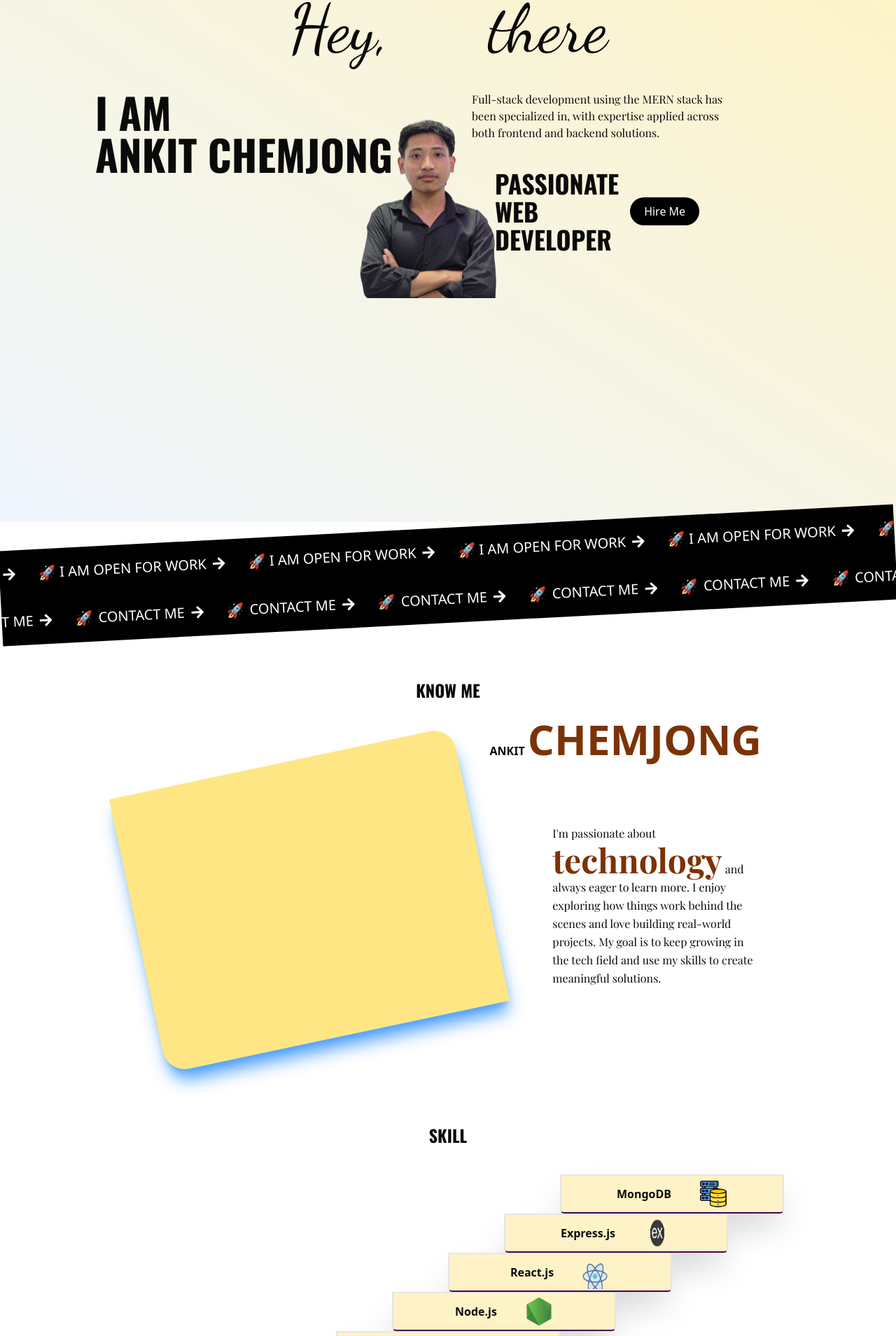
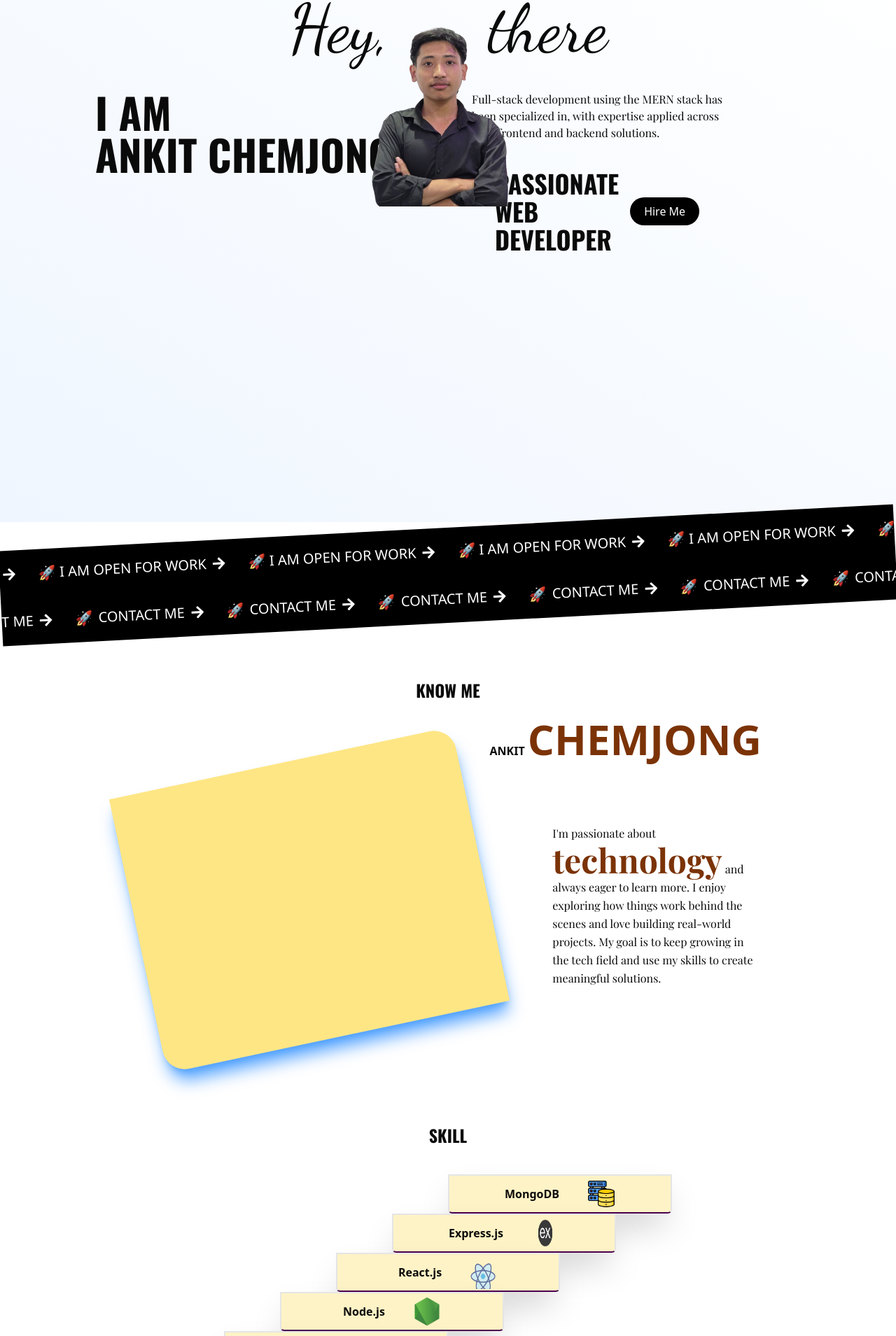
Before and after one commit to AnkitChemjong/Portfolio_Ankit_Chemjong, a Next.js app: page / in a window 1280 px wide. Shown: the part 134-2043 px from the top of the page at 70% size. Built offline with nearby package versions, Linux system fonts and the light colour scheme.

Commit message:
updated scroll animation

```diff
--- a/src/app/page.tsx
+++ b/src/app/page.tsx
@@ -8,31 +8,68 @@ import Footer from "@/components/Footer";
 import Contact from "@/components/Contact";
 import Image from 'next/image';
 import { motion, useTransform, useScroll } from "framer-motion";
+import { useEffect, useState } from "react";
 
 
 export default function Home() {
   const { scrollY } = useScroll(); // get vertical scroll value
 
-  // Map scrollY to movement of image div
-  const y = useTransform(scrollY, [0, 600], [0, 900]); // moves down as you scroll
-  const x = useTransform(scrollY, [0, 600], [0, 100]); // optional horizontal shift
-  const scale = useTransform(scrollY, [0, 600], [1, 1.1]); // optional zoom
+  const [scrollRange, setScrollRange] = useState([0, 600]);
+  const [yRange, setYRange] = useState([0, 980]);
+  const [xRange, setXRange] = useState([0, -220]);
+  const [scaleRange, setScaleRange] = useState([1, 1.1]);
+  const [rotateRange, setRotateRange] = useState([0, -15]);
+
+  useEffect(() => {
+    const updateRanges = () => {
+      if (window.innerWidth <768) {
+        // mobile
+        setScrollRange([0, 700]);
+        setYRange([0, 890]);
+        setXRange([0, 0]);
+        setScaleRange([1, 0.9]); // smaller zoom for mobile
+        setRotateRange([0, -14]);  // smaller rotation for mobile
+      } else if (window.innerWidth <1024) {
+        // tablet
+        setScrollRange([0, 600]);
+        setYRange([0, 750]);
+        setXRange([0, -110]);
+        setScaleRange([1, 0.9]);
+        setRotateRange([0, -15]);
+      } else {
+        // desktop
+        setScrollRange([0, 800]);
+        setYRange([0, 980]);
+        setXRange([0, -220]);
+        setScaleRange([1, 1.1]);
+        setRotateRange([0, -15]);
+      }
+    };
+    updateRanges();
+    window.addEventListener("resize", updateRanges);
+    return () => window.removeEventListener("resize", updateRanges);
+  }, []);
+
+  const y = useTransform(scrollY, scrollRange, yRange);
+  const x = useTransform(scrollY, scrollRange, xRange);
+  const scale = useTransform(scrollY, scrollRange, scaleRange);
+  const rotate = useTransform(scrollY, scrollRange, rotateRange);
   return (
-    <div id="home" className="overflow-x-hidden">
+    <div id="home" className="overflow-x-hidden relative">
      <NavbarAnkit/>
-    <div className="w-screen h-fit lg:h-screen relative bg-gradient-to-tr from-blue-50 to-amber-100 mt-19 md:mt-20 md:px-48 z-0 px-10 py-2 md:mb-2 overflow-y-auto">
+      <motion.div
+      style={{ y, x, scale,rotate }}
+       className="absolute z-30 w-fit h-fit flex justify-center items-center
+        lg:top-35 lg:left-104     top-30 md:top-35 md:left-30">
+     <Image  src="/image/me.png" sizes="280rem" width={0} height={0} className="w-1/2 h-1/2"   alt="" />
+    </motion.div>
+    <div className="w-screen h-fit lg:h-screen relative bg-gradient-to-tr from-blue-50 to-white mt-19 md:mt-20 md:px-48 z-0 px-10 py-2 md:mb-2 overflow-y-auto">
      <div className="flex flex-row w-full justify-center items-center space-x-2 md:space-x-20 lg:space-x-35  md:mt-10 md:mb-10 mb-2">
       <h1 className="dancing-script md:text-8xl text-4xl">Hey,</h1>
       <h1 className="dancing-script md:text-8xl text-4xl">there</h1>
      </div>
-      <motion.div
-      style={{ y, x, scale }}
-       className="absolute z-30 w-fit h-fit flex justify-center items-center
-   lg:bottom-80 lg:right-112 md:bottom-18 md:right-35">
-     <Image  src="/image/me.png" sizes="280rem" width={0} height={0} className="w-1/2 h-1/2"   alt="" />
-      </motion.div>
      <div className="relative flex flex-row sm:justify-between lg:justify-between
-     md:right-27 lg:right-14 md:space-x-28 lg:space-x-16 md:mt-0 mt-72">
+     md:right-40 lg:right-14 md:space-x-40 lg:space-x-16 md:mt-0 mt-72">
       <div className="z-3">
       <h1 className="title md:text-6xl text-3xl">I AM</h1>
       <h1 className="title md:text-6xl text-3xl">ANKIT CHEMJONG</h1>
--- a/src/components/BioAnkit.tsx
+++ b/src/components/BioAnkit.tsx
@@ -10,12 +10,15 @@ const BioAnkit = () => {
       <h1 className="text-base font-semibold">
         ANKIT <span className="text-4xl lg:text-6xl text-amber-900">CHEMJONG</span>
       </h1>
-      <div className="flex flex-col md:flex-row justify-between md:gap-24 lg:space-x-0 items-center md:mt-0 mt-10">
-      <div className="bg-amber-200 w-[300px] h-[250px] lg:w-[500px] md:h-[300px] md:w-[400px] lg:h-[400px]
+      <div className="relative flex flex-col md:flex-row justify-between md:gap-24 lg:space-x-0 items-center
+      lg:mt-0 mt-10 md:right-20 lg:right-0 md:mt-2">
+      <div className="bg-amber-200 md:flex-none w-[300px] h-[250px]
+      lg:w-[500px] lg:h-[400px] md:w-[300px] md:h-[300px]
       rounded-bl-4xl rounded-tr-4xl -rotate-12 shadow-xl shadow-blue-400">
 
       </div>
-      <div className="md:w-1/3 h-1/3 w-full  flex flex-wrap text-start md:mt-0 mt-2">
+      <div className="md:w-1/3 h-1/3 w-full
+      flex flex-wrap text-start md:mt-0 mt-2">
       <p className="tracking-normal mt-4 text-sm leading-relaxed md:text-base paragraph">
         I'm passionate about <span className="text-4xl lg:text-5xl text-amber-900 font-bold">technology</span> and always eager to learn more.
         I enjoy exploring how things work behind the scenes and love building real-world projects.
--- a/src/components/NavbarAnkit.tsx
+++ b/src/components/NavbarAnkit.tsx
@@ -64,7 +64,7 @@ const NavbarAnkit = () => {
       }
     }
   return (
-    <div className={`flex flex-row fixed justify-evenly items-center top-0 w-screen
+    <div className={`flex flex-row fixed justify-evenly items-center z-40 top-0 w-screen
       h-fit py-5 ${scrolled? 'bg-amber-200':'bg-transparent' }
     shadow-md shadow-black z-10`}>
       <motion.h1
--- a/src/components/SkillAnkit.tsx
+++ b/src/components/SkillAnkit.tsx
@@ -3,9 +3,10 @@ import Image from 'next/image';
 
 const SkillAnkit = () => {
   return (
-    <div id='skill' className="w-screen h-fit text-center md:px-48 px-10 md:py-10 ">
+    <div id='skill' className="relative w-screen h-fit text-center md:px-48 px-10 md:py-10 ">
 <h1 className="title md:text-2xl text-xl font-bold mb-6">SKILL</h1>
-<div className="relative w-full h-full flex flex-col justify-center items-center md:mt-10 md:right-0 right-20 ">
+<div className="relative w-full h-full flex flex-col justify-center items-center
+ md:mt-10 md:right-40 right-20 ">
   <div className="relative left-40 md:left-80 w-40 h-9 md:w-80 md:h-14
   bg-amber-100 rounded-b-sm border-2 border-b-fuchsia-950 flex items-center justify-center space-x-10
   shadow-2xl">
```
